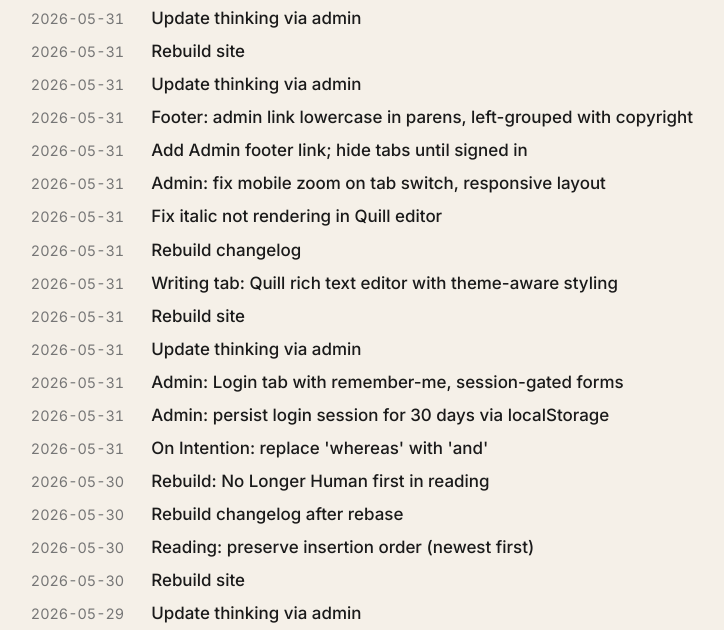
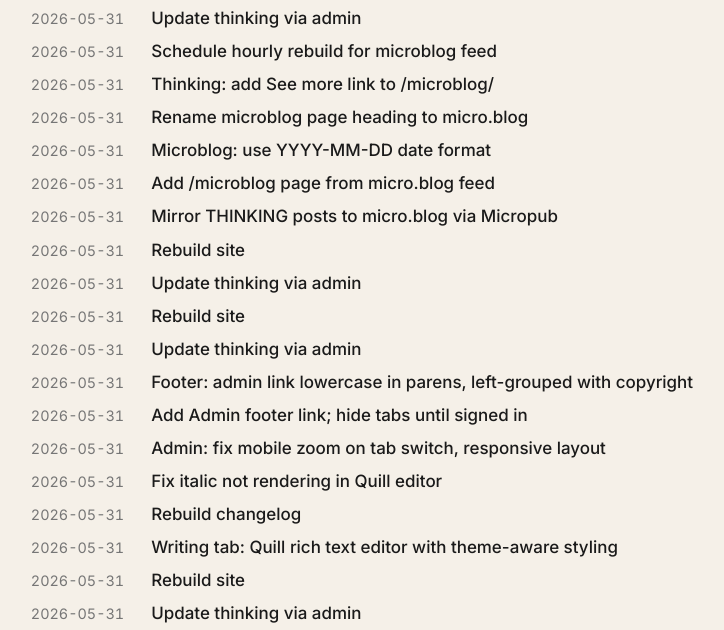
Before and after one commit to fingerguns/blog, a website: page changelog/index.html in a window 1280 px wide. Shown: the part 141-771 px from the top of the page, without its empty margins (270-994 px from the left). Drawn offline with Linux system fonts and the light colour scheme.

Commit message:
Rebuild site

```diff
--- a/changelog/index.html
+++ b/changelog/index.html
@@ -27,6 +27,38 @@
       <a class="post-back" href="/">← Home</a>
       <h1>Changelog</h1>
       <ol class="post-list" reversed>
+          <li>
+            <span class="post-date">2026-05-31</span>
+            <a href="https://github.com/fingerguns/blog/commit/1bcb537a6ffb25a0149e551d6c20a44561190044" target="_blank" rel="noopener">Update thinking via admin</a>
+          </li>
+          <li>
+            <span class="post-date">2026-05-31</span>
+            <a href="https://github.com/fingerguns/blog/commit/c32b15b5f784be008006dd82678f6ea08fdbc966" target="_blank" rel="noopener">Schedule hourly rebuild for microblog feed</a>
+          </li>
+          <li>
+            <span class="post-date">2026-05-31</span>
+            <a href="https://github.com/fingerguns/blog/commit/0035bd7b2e80d8c22138dfb4da08e4d844b33edc" target="_blank" rel="noopener">Thinking: add See more link to /microblog/</a>
+          </li>
+          <li>
+            <span class="post-date">2026-05-31</span>
+            <a href="https://github.com/fingerguns/blog/commit/a8fa66d715ee41e5dc9c911fb9de278f66cbefe4" target="_blank" rel="noopener">Rename microblog page heading to micro.blog</a>
+          </li>
+          <li>
+            <span class="post-date">2026-05-31</span>
+            <a href="https://github.com/fingerguns/blog/commit/9316608795ef62ff5d80b2fce32d4d46d6ee1ddd" target="_blank" rel="noopener">Microblog: use YYYY-MM-DD date format</a>
+          </li>
+          <li>
+            <span class="post-date">2026-05-31</span>
+            <a href="https://github.com/fingerguns/blog/commit/b6b68e7796be992c4cbb3ef6386509e3e65b7a60" target="_blank" rel="noopener">Add /microblog page from micro.blog feed</a>
+          </li>
+          <li>
+            <span class="post-date">2026-05-31</span>
+            <a href="https://github.com/fingerguns/blog/commit/dd0771a032110d76033fa237d3dd8a2ab51bcd07" target="_blank" rel="noopener">Mirror THINKING posts to micro.blog via Micropub</a>
+          </li>
+          <li>
+            <span class="post-date">2026-05-31</span>
+            <a href="https://github.com/fingerguns/blog/commit/d22bcc8fd74d94890114a727d2ab9d7e8a306ad7" target="_blank" rel="noopener">Rebuild site</a>
+          </li>
           <li>
             <span class="post-date">2026-05-31</span>
             <a href="https://github.com/fingerguns/blog/commit/736c8f6e44cb42cca6dc8054d53dd42d93d6bd96" target="_blank" rel="noopener">Update thinking via admin</a>
```
Also changed, not shown: index.html (+1 -1 lines), microblog/index.html (+5 -0 lines), now/index.html (+1 -1 lines).
